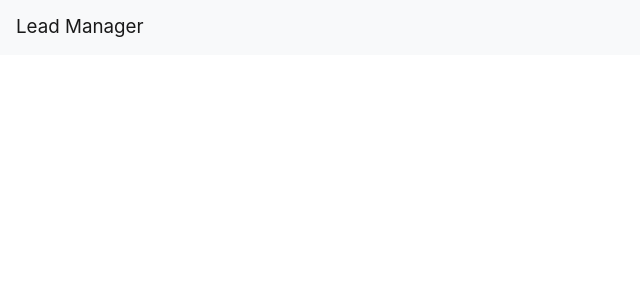
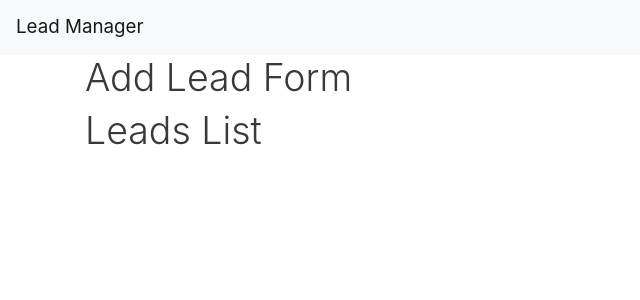
Before and after one commit to Somsubhra1/Leads-Manager-Frontend, a React (Create React App) app: page / in a window 1280 px wide. Shown: the top 300 px of the page, without its empty margins (0-640 px from the left). Built offline with nearby package versions, Linux system fonts and the light colour scheme.

Commit message:
components done

```diff
--- a/src/App.js
+++ b/src/App.js
@@ -1,8 +1,17 @@
 // import "./App.css";
+import { Fragment } from "react";
+import Dashboard from "./components/leads/Dashboard";
 import Header from "./layout/Header";
 
 function App() {
-  return <Header />;
+  return (
+    <Fragment>
+      <Header />
+      <div className="container">
+        <Dashboard />
+      </div>
+    </Fragment>
+  );
 }
 
 export default App;
--- /dev/null
+++ b/src/components/leads/Dashboard.js
@@ -0,0 +1,12 @@
+import React, { Fragment } from "react";
+import Form from "./Form";
+import Leads from "./Leads";
+
+export default function Dashboard() {
+  return (
+    <Fragment>
+      <Form />
+      <Leads />
+    </Fragment>
+  );
+}
--- /dev/null
+++ b/src/components/leads/Form.js
@@ -0,0 +1,13 @@
+import React, { Component } from "react";
+
+export class Form extends Component {
+  render() {
+    return (
+      <div>
+        <h1>Add Lead Form</h1>
+      </div>
+    );
+  }
+}
+
+export default Form;
--- /dev/null
+++ b/src/components/leads/Leads.js
@@ -0,0 +1,13 @@
+import React, { Component } from "react";
+
+export class Leads extends Component {
+  render() {
+    return (
+      <div>
+        <h1>Leads List</h1>
+      </div>
+    );
+  }
+}
+
+export default Leads;
```
